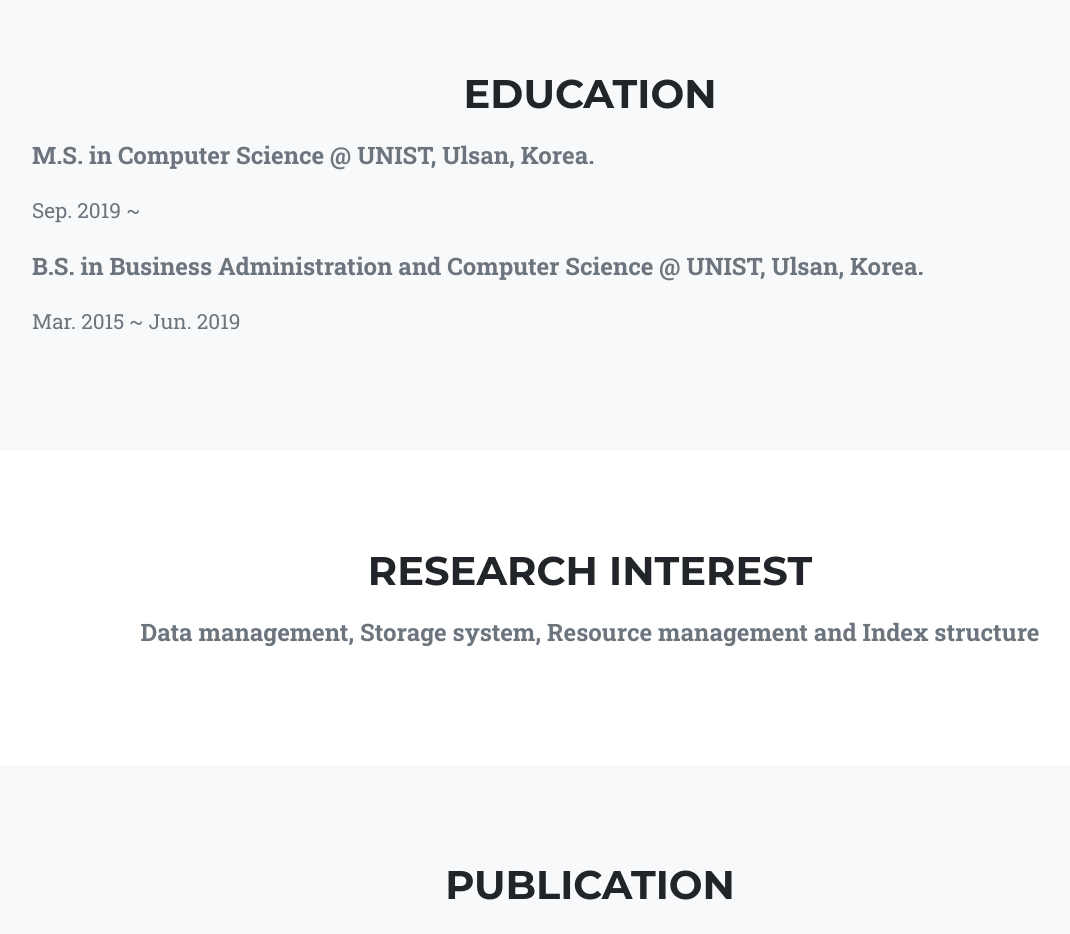
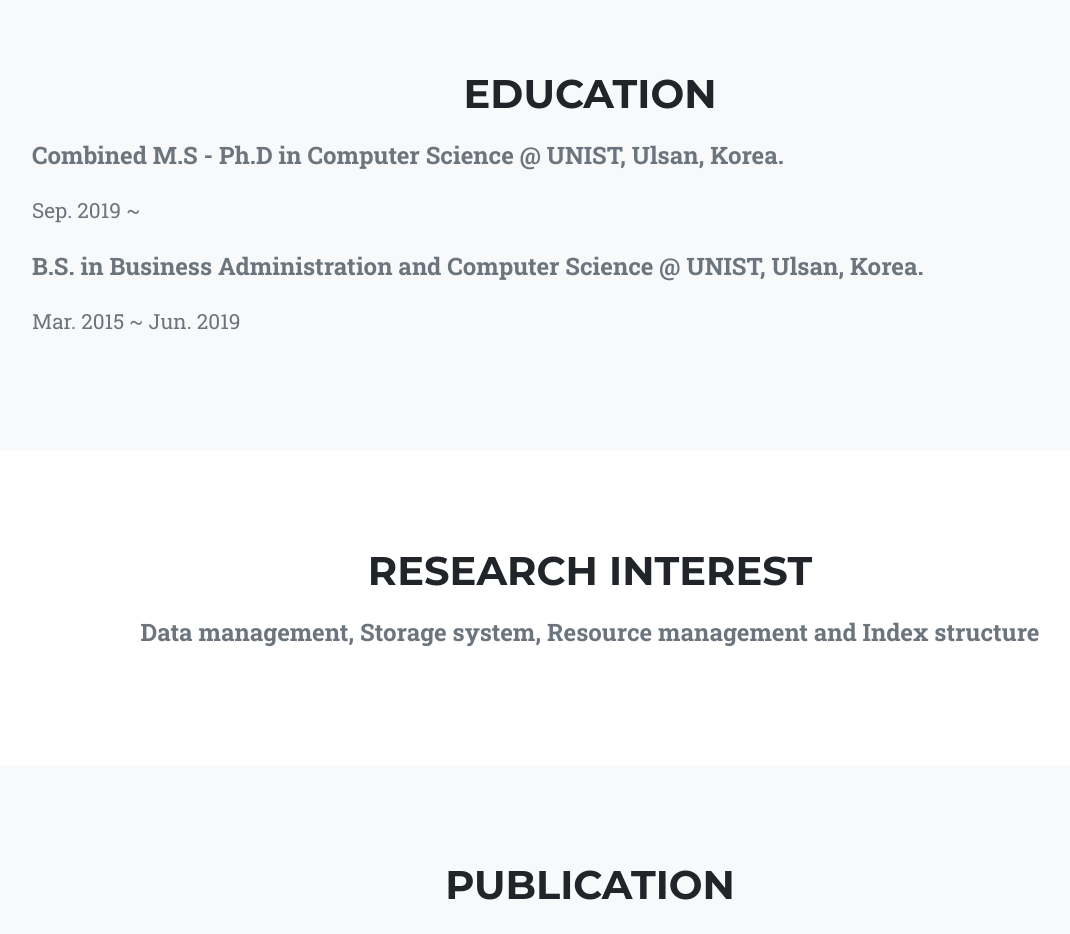
Before and after one commit to heejin5178/heejin5178.github.io, a plain HTML site: page index.html in a window 1280 px wide. Shown: the part 1000-1934 px from the top of the page, without its empty margins (50-1120 px from the left). Drawn offline with nearby package versions, Linux system fonts and the light colour scheme; a web font is replaced by a local one.

Commit message:
Fix info

```diff
--- a/index.html
+++ b/index.html
@@ -159,7 +159,7 @@
                     </div>
                 </div> -->
                 <!-- <div class="text-center"> -->
-                <p class="text-muted">M.S. in Computer Science @ UNIST, Ulsan, Korea.  </p>
+                <p class="text-muted">Combined M.S - Ph.D in Computer Science @ UNIST, Ulsan, Korea.  </p>
                 <p class="text-muted-2">Sep. 2019 ~ </p>
                 <p class="text-muted">B.S. in Business Administration and Computer Science @ UNIST, Ulsan, Korea. </p>
                 <p class="text-muted-2">Mar. 2015 ~ Jun. 2019</p>
```
